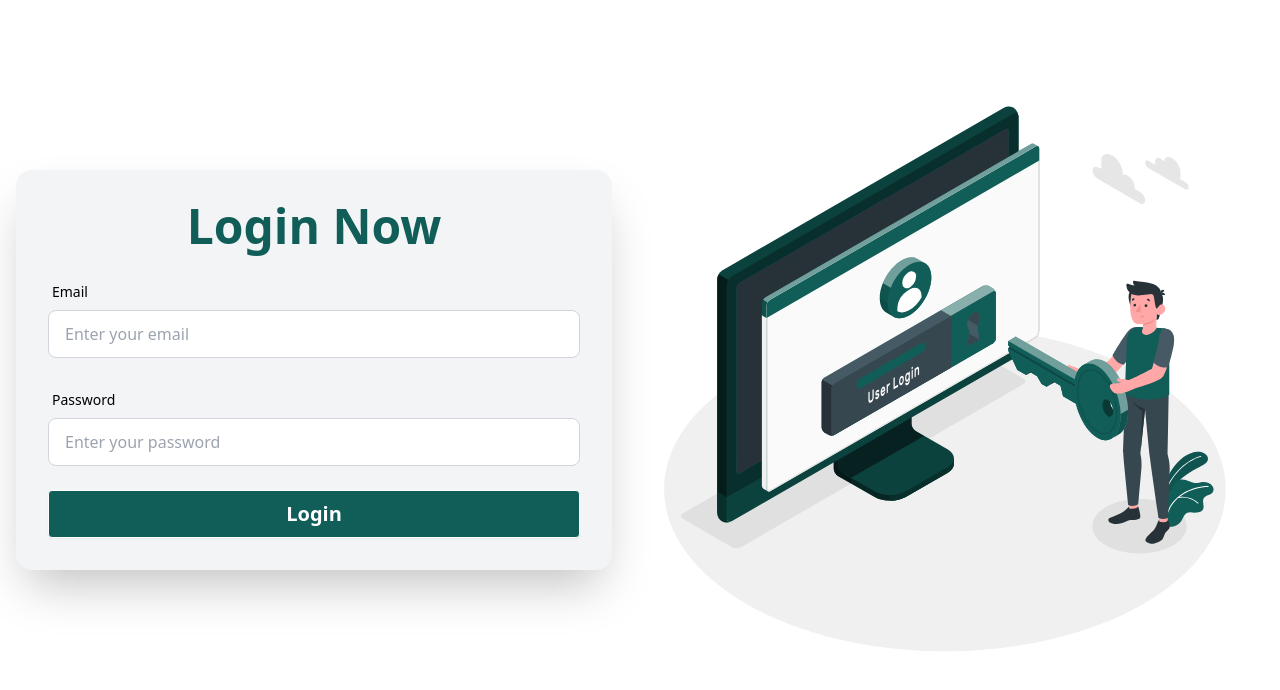
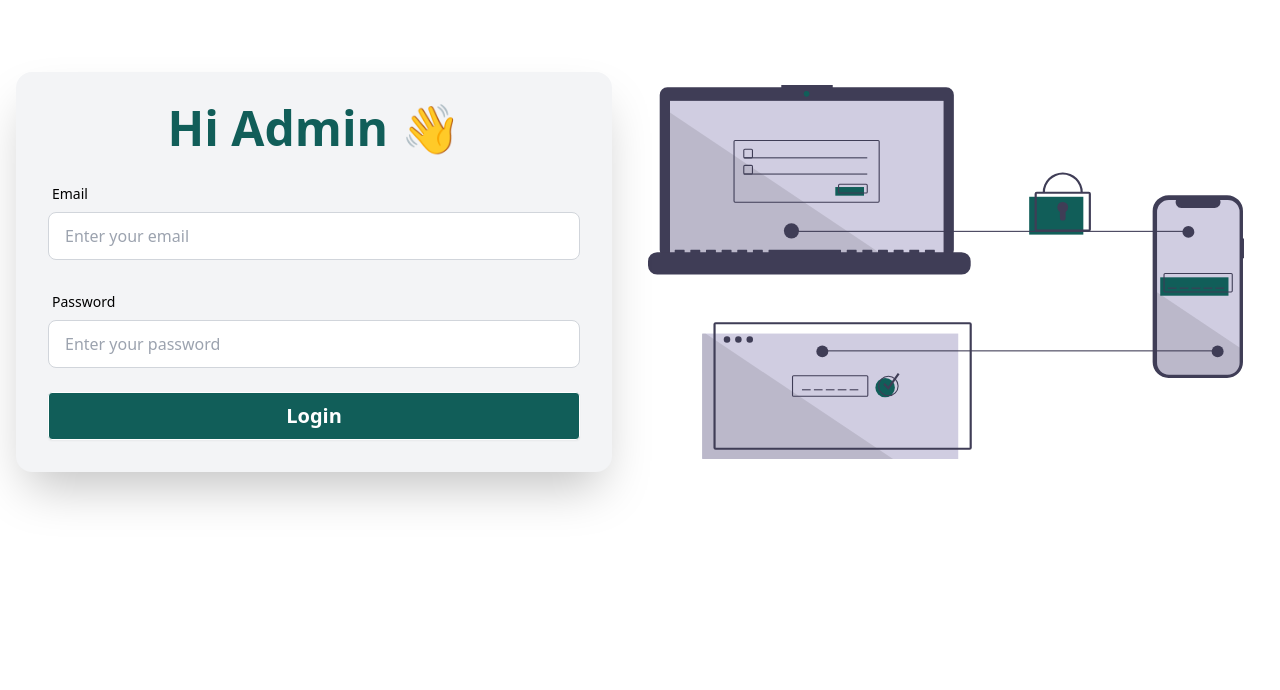
Before and after one commit to Mphtom/field-talent-admin, a React (Vite) app: page /login in a window 1280 px wide. Shown: the top 690 px of the page. Built offline with nearby package versions, Linux system fonts and the light colour scheme.

Commit message:
change svg

```diff
--- a/src/pages/Login.jsx
+++ b/src/pages/Login.jsx
@@ -83,7 +83,7 @@ export default function Login({handleLogin,isUserLoggedIn}) {
         </div>
         <div className="card w-full bg-s-light shadow-2xl  dark:bg-main-dark dark:bg-opacity-20">
           <form className="card-body space-y-4" onSubmit={handleSubmit(logUser)}>
-            <h1 className="text-main text-center text-4xl md:text-5xl font-bold dark:text-white">Login Now</h1>
+            <h1 className="text-main text-center text-4xl md:text-5xl font-bold dark:text-white">Hi Admin 👋</h1>
 
             <div className="form-control ">
               <label htmlFor="email" className="label">
```
Also changed, not shown: public/login.svg.
